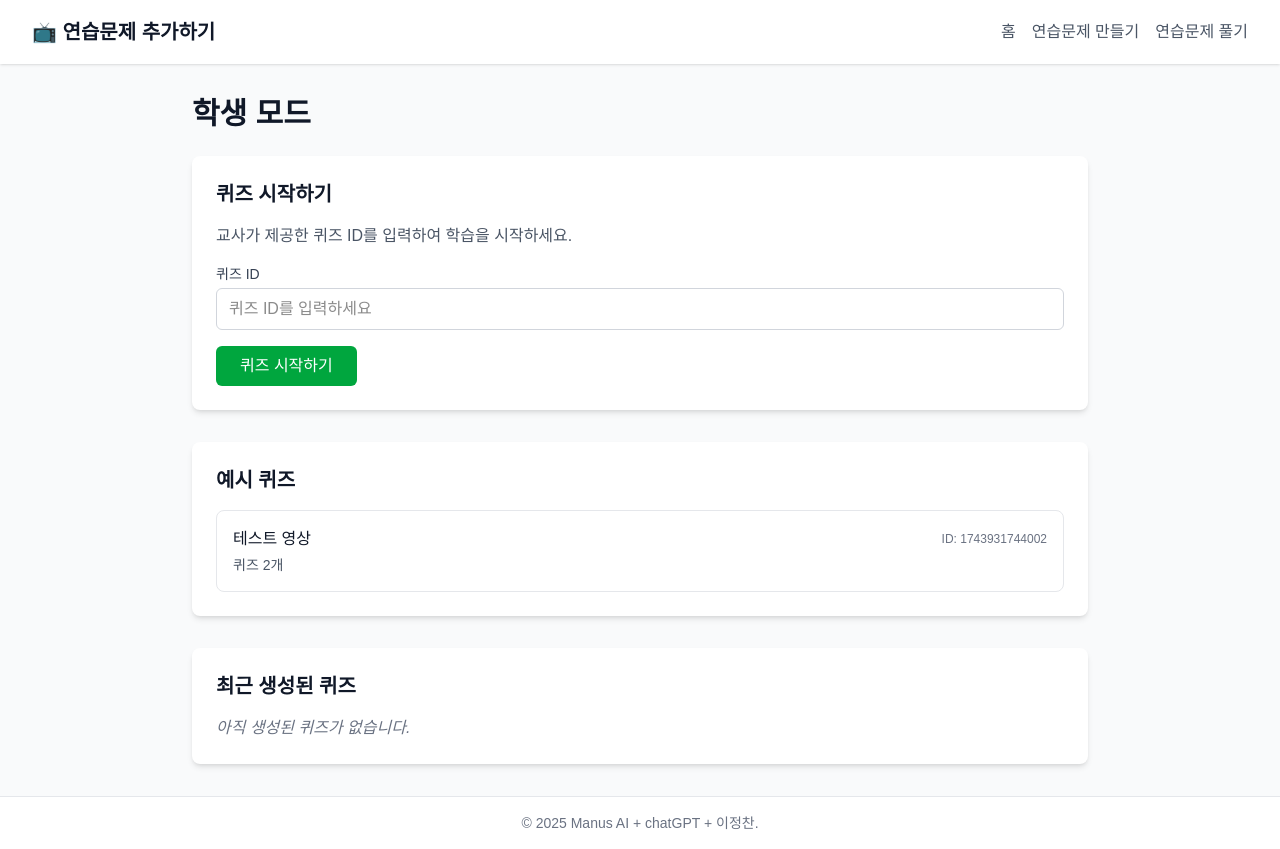
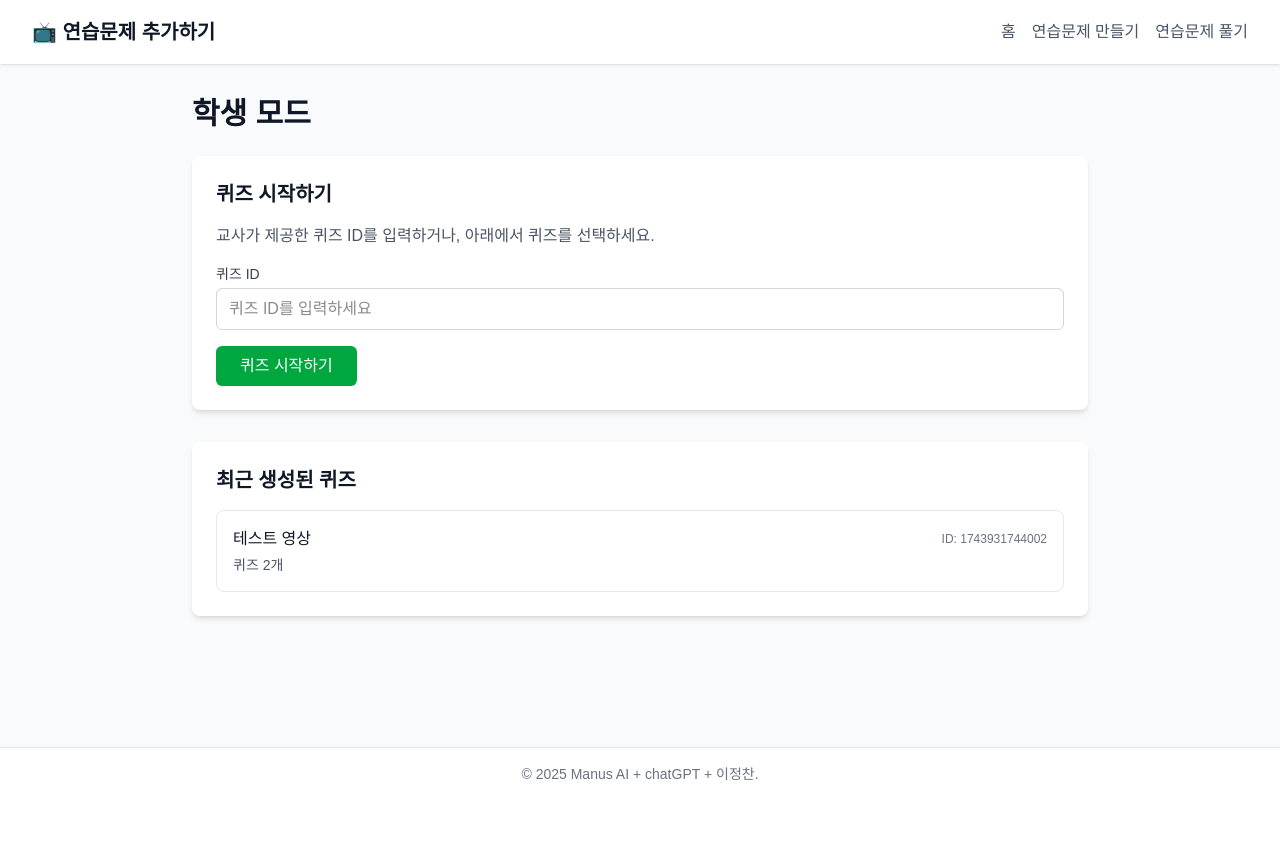
Before and after one commit to dinner-lee/pracitce_generator, a Next.js app: page /student in a window 1280 px wide. After the commit the page ends 800 px from the top, so only its background shows below. Built offline with nearby package versions, Linux system fonts and the light colour scheme.

Commit message:
example quiz added

```diff
--- a/app/student/page.tsx
+++ b/app/student/page.tsx
@@ -16,36 +16,34 @@ export default function StudentPage() {
   const [quizId, setQuizId] = useState<string>('');
   const [error, setError] = useState('');
   const [recentQuizzes, setRecentQuizzes] = useState<SavedQuiz[]>([]);
-  const [exampleQuiz, setExampleQuiz] = useState<SavedQuiz | null>(null);
   const router = useRouter();
 
-  // 최근 생성된 퀴즈 로드
+  // 저장된 퀴즈 목록 + 예시 퀴즈 불러오기
   useEffect(() => {
-    try {
-      const savedQuizzes = JSON.parse(localStorage.getItem('youtube-quizzes') || '[]');
-      setRecentQuizzes(savedQuizzes.slice(-5).reverse());
-    } catch (err) {
-      console.error('퀴즈 데이터를 불러오는 중 오류가 발생했습니다:', err);
-    }
-  }, []);
+    const fetchData = async () => {
+      try {
+        // 1. 로컬 저장 퀴즈 가져오기
+        const savedQuizzes = JSON.parse(localStorage.getItem('youtube-quizzes') || '[]');
 
-  // 예시 퀴즈 로드
-  useEffect(() => {
-    const fetchExampleQuiz = async () => {
-      try {
+        // 2. 예시 퀴즈 fetch
         const res = await fetch('/example-quiz.json');
-        if (!res.ok) throw new Error('예시 퀴즈를 불러오는 데 실패했습니다.');
-        const data = await res.json();
-        if (Array.isArray(data)) {
-          setExampleQuiz(data[0]); // 배열이면 첫 번째 요소만 사용
-        } else {
-          setExampleQuiz(data);
+        const exampleData = await res.json();
+        const example = Array.isArray(exampleData) ? exampleData[0] : exampleData;
+
+        // 3. 목록에 예시 포함 (중복 방지)
+        const existingIds = new Set(savedQuizzes.map((q: SavedQuiz) => q.id));
+        const updatedQuizzes = [...savedQuizzes.slice(-4).reverse()];
+        if (!existingIds.has(example.id)) {
+          updatedQuizzes.push(example);
         }
+
+        setRecentQuizzes(updatedQuizzes);
       } catch (err) {
-        console.error('예시 퀴즈 로딩 오류:', err);
+        console.error('퀴즈 로딩 중 오류:', err);
       }
     };
-    fetchExampleQuiz();
+
+    fetchData();
   }, []);
 
   const handleQuizIdChange = (e: React.ChangeEvent<HTMLInputElement>) => {
@@ -61,28 +59,34 @@ export default function StudentPage() {
 
     try {
       const savedQuizzes = JSON.parse(localStorage.getItem('youtube-quizzes') || '[]');
-      const quiz = savedQuizzes.find((q: SavedQuiz) => q.id === quizId);
+      const found = savedQuizzes.find((q: SavedQuiz) => q.id === quizId);
 
-      if (!quiz) {
-        setError('해당 ID의 퀴즈를 찾을 수 없습니다.');
+      if (!found) {
+        // 예시 퀴즈도 검사
+        fetch('/example-quiz.json')
+          .then(res => res.json())
+          .then(data => {
+            const example = Array.isArray(data) ? data[0] : data;
+            if (example.id === quizId) {
+              localStorage.setItem('youtube-quizzes', JSON.stringify([...savedQuizzes, example]));
+              router.push(`/quiz/${quizId}`);
+            } else {
+              setError('해당 ID의 퀴즈를 찾을 수 없습니다.');
+            }
+          })
+          .catch(() => setError('퀴즈 데이터를 불러오는 중 오류가 발생했습니다.'));
         return;
       }
 
       router.push(`/quiz/${quizId}`);
     } catch (err) {
-      console.error('퀴즈 확인 중 오류:', err);
+      console.error('퀴즈 데이터를 확인하는 중 오류가 발생했습니다:', err);
       setError('퀴즈 데이터를 확인하는 중 오류가 발생했습니다.');
     }
   };
 
   const handleRecentQuizClick = (id: string) => {
     setQuizId(id);
-  };
-
-  const handleExampleQuizClick = () => {
-    if (exampleQuiz?.id) {
-      setQuizId(exampleQuiz.id);
-    }
   };
 
   return (
@@ -93,7 +97,7 @@ export default function StudentPage() {
         <div className="bg-white p-6 rounded-lg shadow-md mb-8">
           <h2 className="text-xl font-semibold text-gray-900 mb-4">퀴즈 시작하기</h2>
           <p className="text-gray-600 mb-4">
-            교사가 제공한 퀴즈 ID를 입력하여 학습을 시작하세요.
+            교사가 제공한 퀴즈 ID를 입력하거나, 아래에서 퀴즈를 선택하세요.
           </p>
 
           <div className="mb-4">
@@ -120,26 +124,9 @@ export default function StudentPage() {
           </button>
         </div>
 
-        <div className="bg-white p-6 rounded-lg shadow-md mb-8">
-          <h2 className="text-xl font-semibold text-gray-900 mb-4">예시 퀴즈</h2>
-          {exampleQuiz ? (
-            <div
-              className="border border-gray-200 rounded-lg p-4 hover:bg-gray-50 cursor-pointer"
-              onClick={handleExampleQuizClick}
-            >
-              <div className="flex justify-between items-center">
-                <h3 className="font-medium text-gray-900">{exampleQuiz.title}</h3>
-                <span className="text-xs text-gray-500">ID: {exampleQuiz.id}</span>
-              </div>
-              <p className="text-sm text-gray-600 mt-1">퀴즈 {exampleQuiz.quizzes?.length || 0}개</p>
-            </div>
-          ) : (
-            <p className="text-gray-500 italic">예시 퀴즈를 불러오는 중...</p>
-          )}
-        </div>
-
         <div className="bg-white p-6 rounded-lg shadow-md">
           <h2 className="text-xl font-semibold text-gray-900 mb-4">최근 생성된 퀴즈</h2>
+
           {recentQuizzes.length === 0 ? (
             <p className="text-gray-500 italic">아직 생성된 퀴즈가 없습니다.</p>
           ) : (
```
